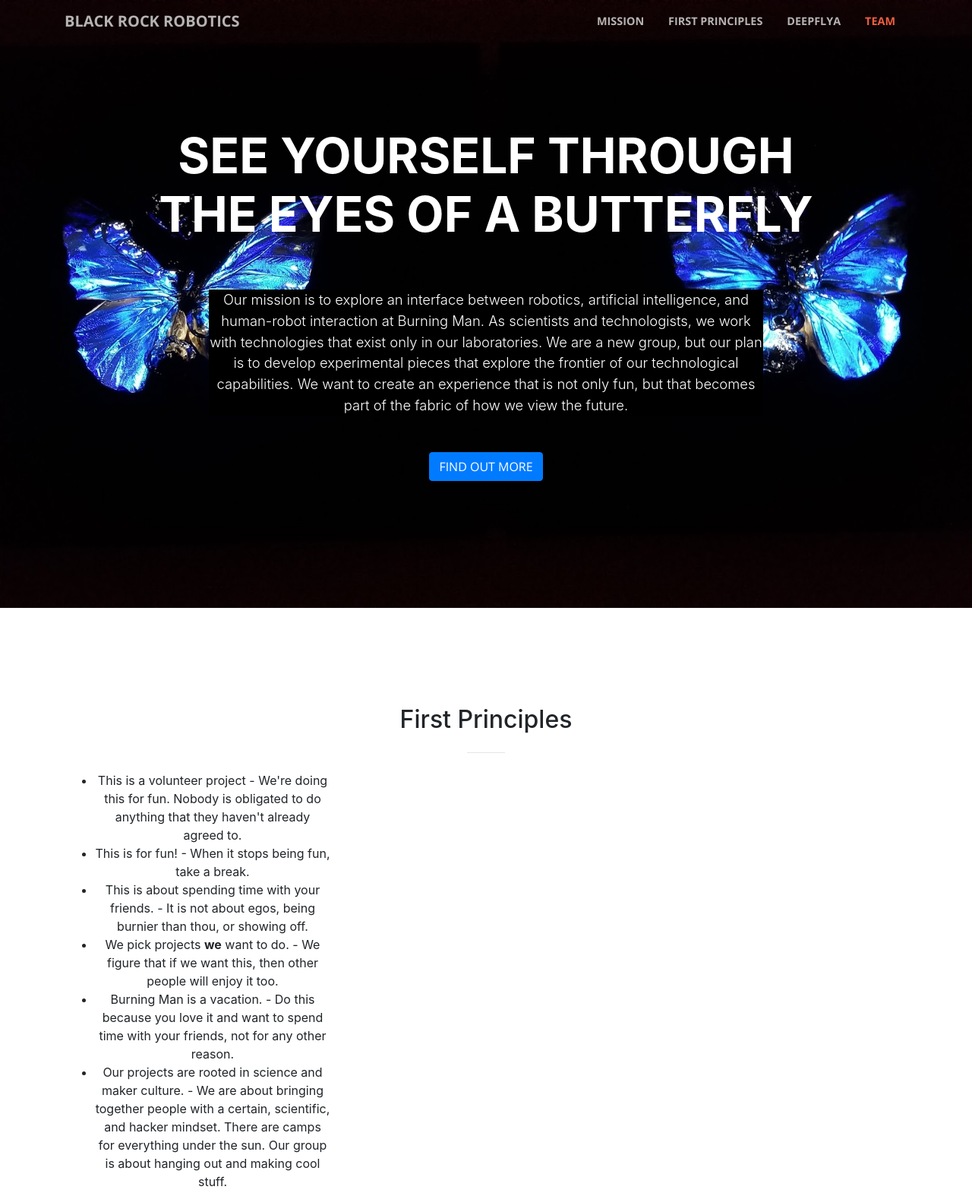
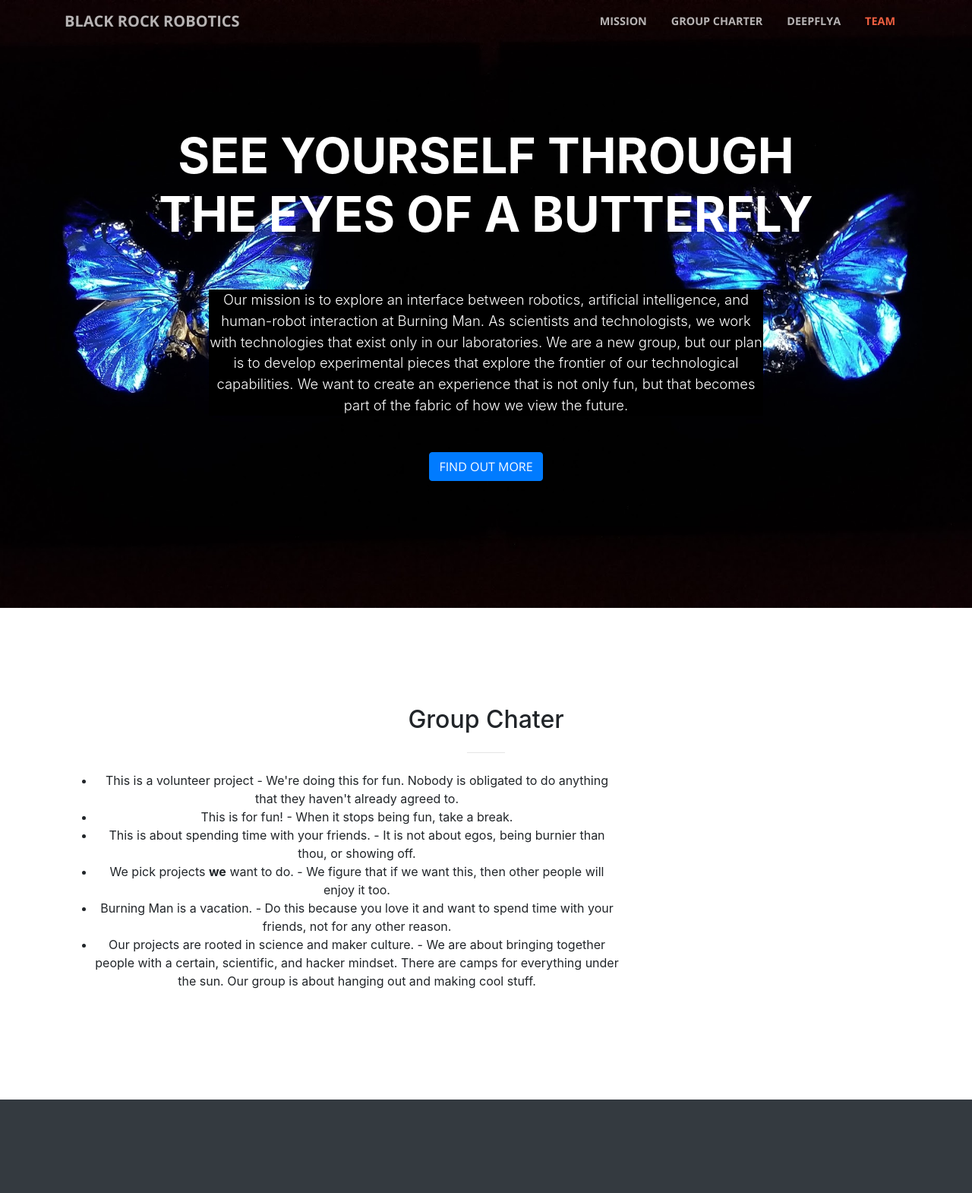
Before and after one commit to BlackRockRobotics/blackrockrobotics.github.io, a website with bundled scripts: page index.html in a window 1280 px wide. Shown: the top 1570 px of the page at 76% size. Built offline with nearby package versions, Linux system fonts and the light colour scheme.

Commit message:
Update index.html

```diff
--- a/index.html
+++ b/index.html
@@ -41,7 +41,7 @@
               <a class="nav-link js-scroll-trigger" href="#page-top">Mission</a>
             </li>
             <li class="nav-item">
-              <a class="nav-link js-scroll-trigger" href="#blocks">First Principles</a>
+              <a class="nav-link js-scroll-trigger" href="#blocks">Group Charter</a>
             </li>
             <li class="nav-item">
               <a class="nav-link js-scroll-trigger" href="#case-studies">Deepflya</a>
@@ -94,14 +94,14 @@
       <div class="container">
         <div class="row">
           <div class="col-lg-12 text-center">
-            <h2 class="section-heading">First Principles</h2>
+            <h2 class="section-heading">Group Chater</h2>
             <hr class="my-4">
           </div>
         </div>
       </div>
       <div class="container">
         <div class="row">
-          <div class="col-lg-4 col-md-8 text-center">
+          <div class="col-lg-8 col-md-8 text-center">
 
              <ul>
               <li>This is a volunteer project - We're doing this for fun. Nobody is obligated to do anything that they haven't already agreed to.</li>
```
